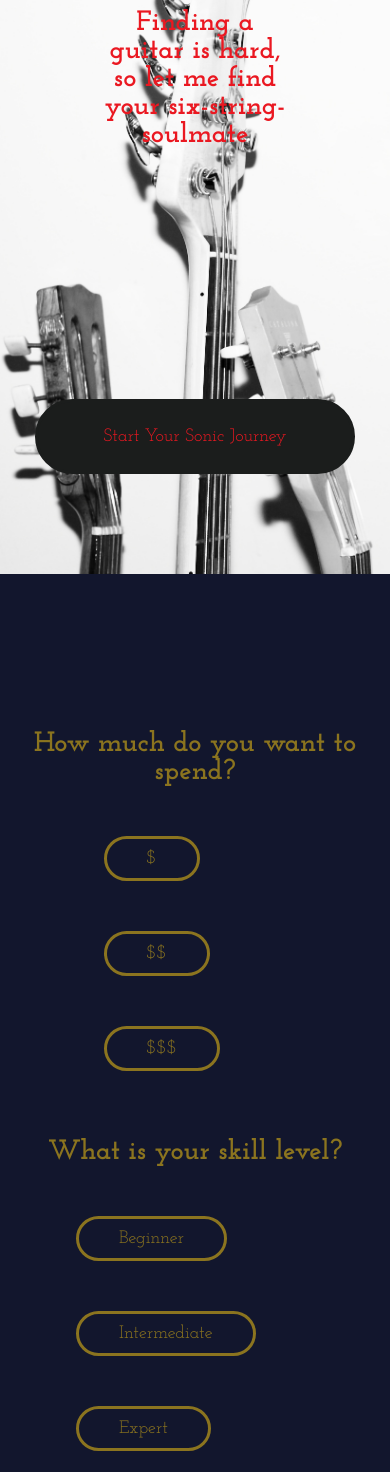
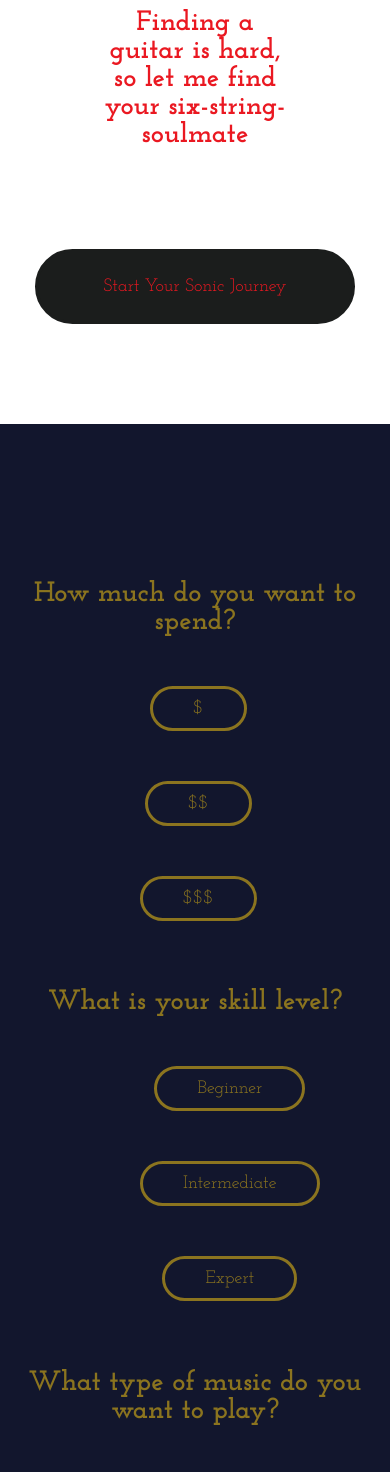
Before and after one commit to JoeyDeol/Guitar-Generator, a plain HTML site: page index.html in a window 390 px wide. Shown: the part 315-1787 px from the top of the page. Drawn offline with nearby package versions, Linux system fonts and the light colour scheme; some packages are replaced by stand-ins of ours; a script that the page names is missing.

Commit message:
Responsive complete. First Build Finished.

```diff
--- a/index.html
+++ b/index.html
@@ -11,6 +11,7 @@
     <link rel="stylesheet" href="./styles/style.css">
 </head>
 <body>
+    <div class="outerWrapper">
         <header id="beginning">
             <div class="wrapper">
                 <div class="generator__landing">
@@ -82,8 +83,11 @@
             <!-- RESULTS SECTION ENDS HERE! -->
         </main>
         <footer>
+            <div class="wrapper">
                 <h3>Created By: Joey Deol</h3>
+            </div>
         </footer>
+    </div>
     <!-- Below is jQuery! -->
     <script src='https://code.jquery.com/jquery-3.2.1.min.js' integrity='sha256-hwg4gsxgFZhOsEEamdOYGBf13FyQuiTwlAQgxVSNgt4='crossorigin='anonymous'></script>
     <!-- Below is SmoothScroll! -->
--- a/styles/components/_guitarGen.scss
+++ b/styles/components/_guitarGen.scss
@@ -16,7 +16,6 @@
 }
 
 .guitar__generator label {
-    display: inline-block;
     margin-bottom: 50px;
     padding: 10px 40px;
     border-radius: 25px;
@@ -34,6 +33,7 @@
     margin: 0 auto;
     display: flex;
     justify-content: space-between;
+    align-items: center;
     flex-wrap: wrap;
     width: 50%;
 }
@@ -42,6 +42,7 @@
     margin: 0 auto;
     display: flex;
     justify-content: space-between;
+    align-items: center;
     flex-wrap: wrap;
     width: 65%;
 }
@@ -50,6 +51,7 @@
     margin: 0 auto;
     display: flex;
     justify-content: space-between;
+    align-items: center;
     flex-wrap: wrap;
     width: 90%;
 }
@@ -75,3 +77,24 @@
     color: #f7f7ff;
     border: 3px solid #f7f7ff;
 }
+
+@media (max-width: 792px) {
+    .guitar__Genre__choices {
+        width: 30%;
+        flex-direction: column;
+    }
+}
+
+@media (max-width: 745px) {
+    .guitar__skill__choices {
+        width: 30%;
+        flex-direction: column;
+    }
+}
+
+@media (max-width: 664px) {
+    .guitar__price__choices {
+        width: 30%;
+        flex-direction: column;
+    }
+}
--- a/styles/components/_header.scss
+++ b/styles/components/_header.scss
@@ -42,3 +42,16 @@ h1 {
     border: 3px solid rgb(234,24,33);
     color: #f7f7ff;
 }
+
+@media (max-width: 870px) {
+    header {
+        background-image: none;
+        background-color: white;
+    }
+}
+
+@media (max-width: 790px) {
+    .generator__landing h2 {
+        margin-bottom: 100px;
+    }
+}
--- a/styles/style.scss
+++ b/styles/style.scss
@@ -13,6 +13,11 @@ body {
     margin: 0 auto;
 }
 
+.outerWrapper {
+    max-width: 1920px;
+    margin: 0 auto;
+}
+
 footer {
     text-align: center;
 }
```
Also changed, not shown: styles/style.css. Lines whose indentation alone changed are shown as unchanged.
